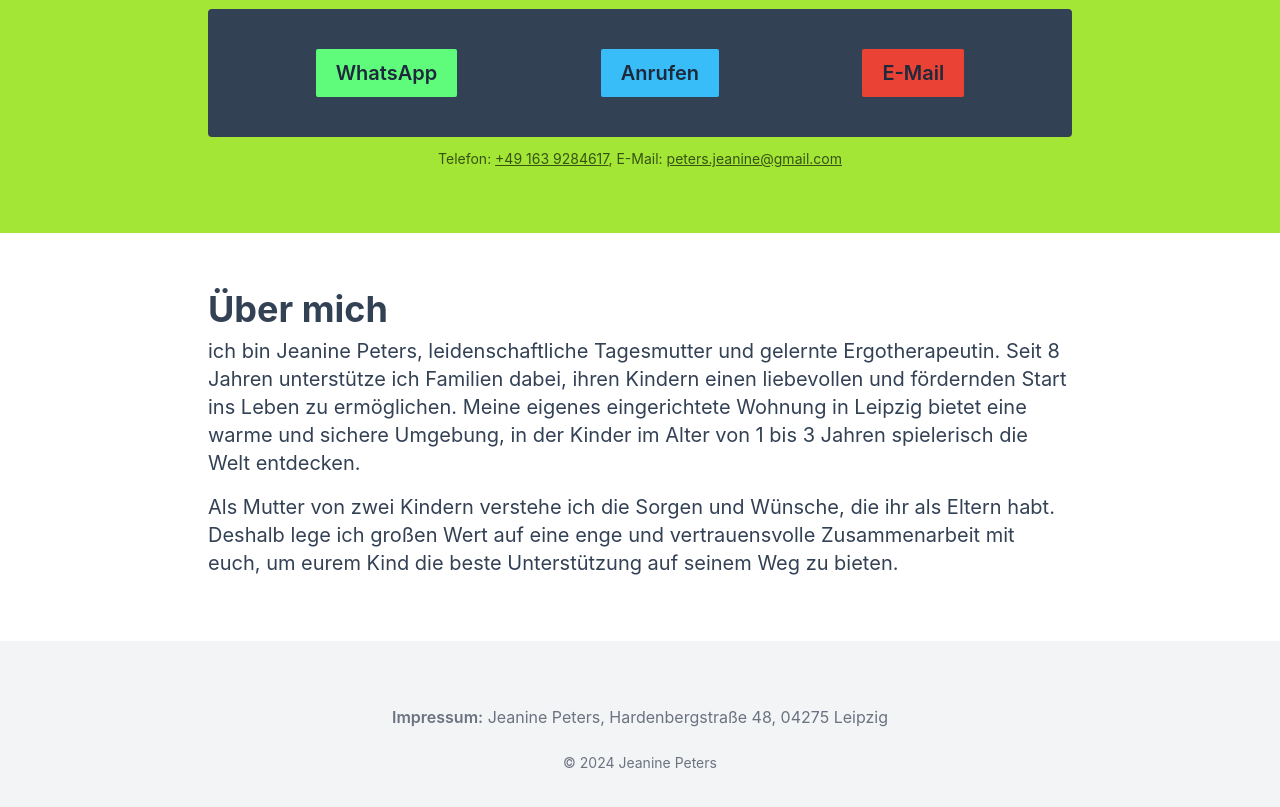
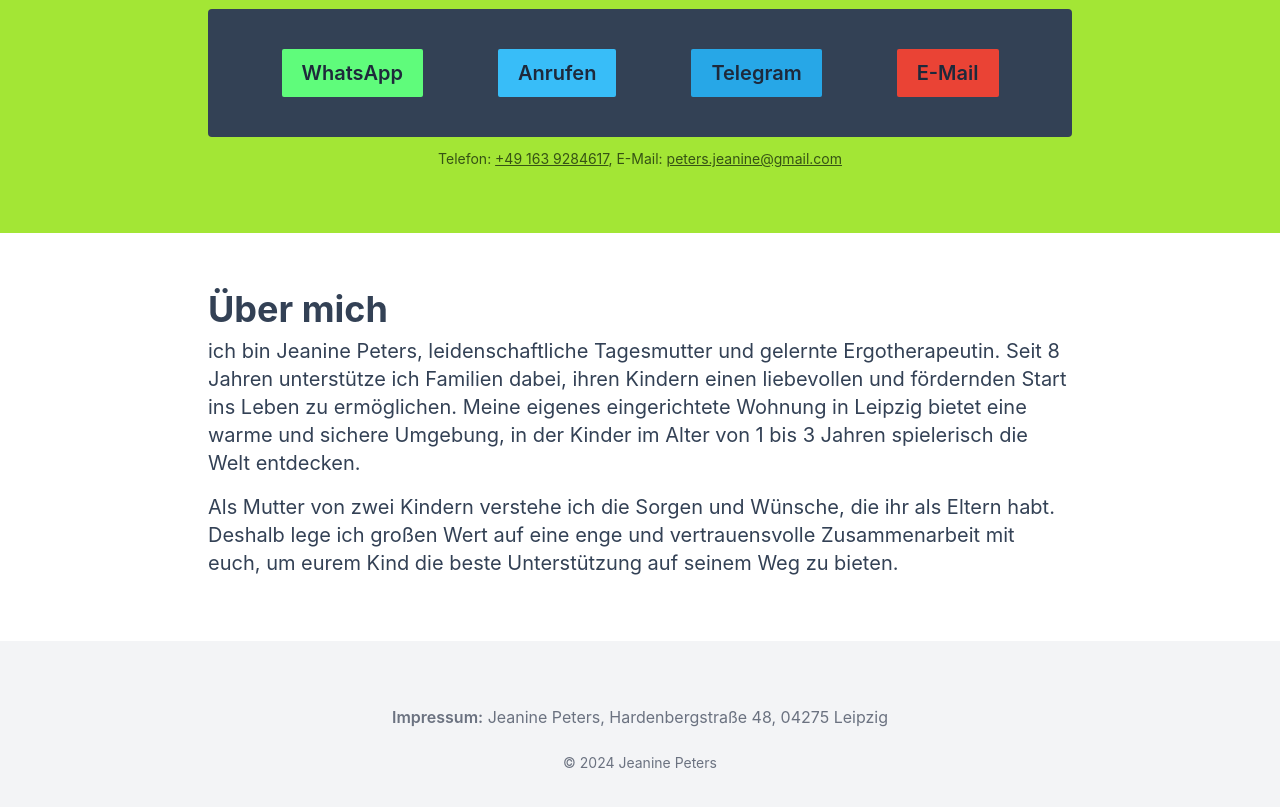
Before and after one commit to NULLzuEINS/tagesmutter-peters-de, an Astro site in the folder app/: page / in a window 1280 px wide. Shown: the part 1395-2202 px from the top of the page. Built offline with nearby package versions, Linux system fonts and the light colour scheme; Astro itself is replaced by a stand-in of ours.

Commit message:
💄 style: remove unnecessary "hidden" class from Telegram link in Contact component

```diff
--- a/app/src/components/Contact.astro
+++ b/app/src/components/Contact.astro
@@ -40,7 +40,7 @@ const t = useTranslations(lang);
 		>
 	<a
 			href="https://t.me/vergissberlin"
-			class="hidden text-slate-800 bg-[#27A7E7] hover:bg-[#ffffff] focus:ring-4 focus:ring-[#28D146]-300 font-semibold rounded-sm px-4 lg:px-5 py-2 lg:py-2.5  focus:outline-none dark:focus:ring-gray-200"
+			class="text-slate-800 bg-[#27A7E7] hover:bg-[#ffffff] focus:ring-4 focus:ring-[#28D146]-300 font-semibold rounded-sm px-4 lg:px-5 py-2 lg:py-2.5  focus:outline-none dark:focus:ring-gray-200"
 			>{t('contact.telegram')}</a
 		>
 	<a
```
